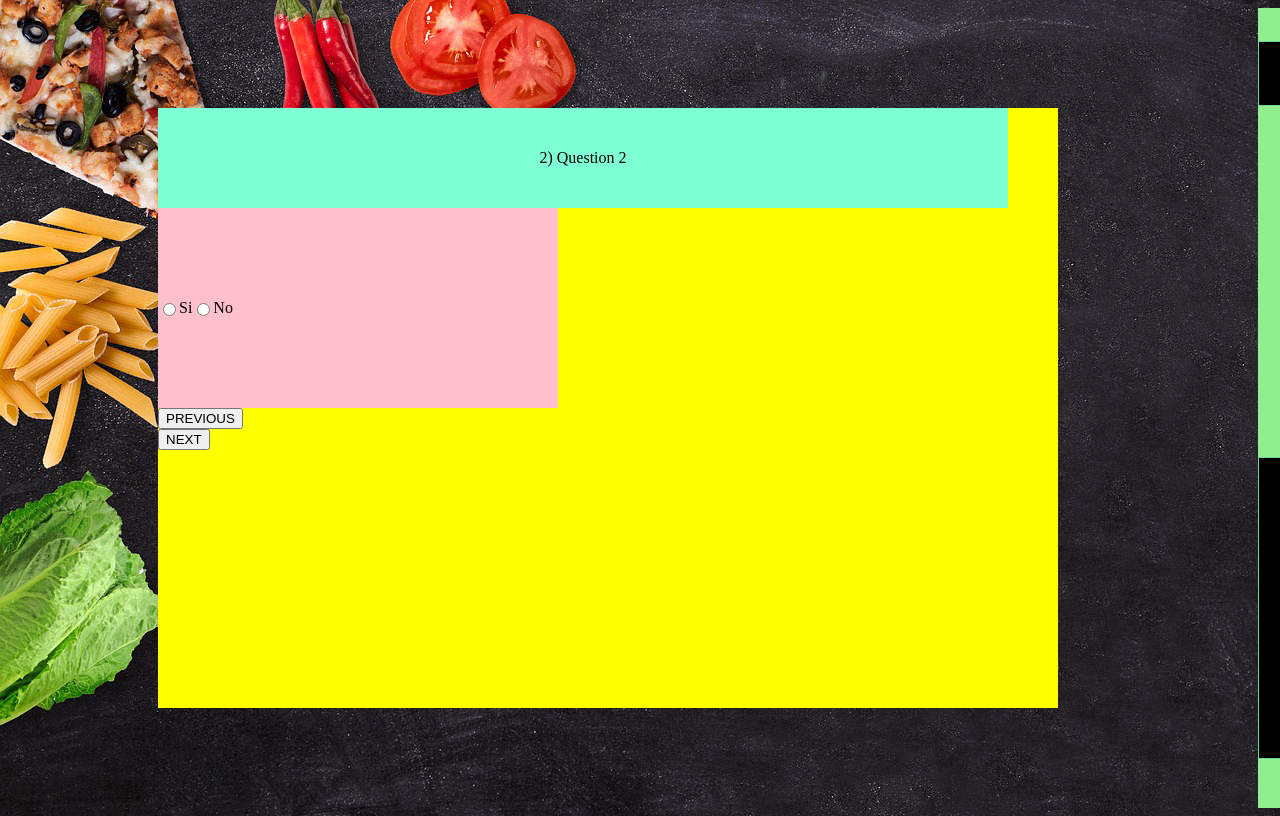
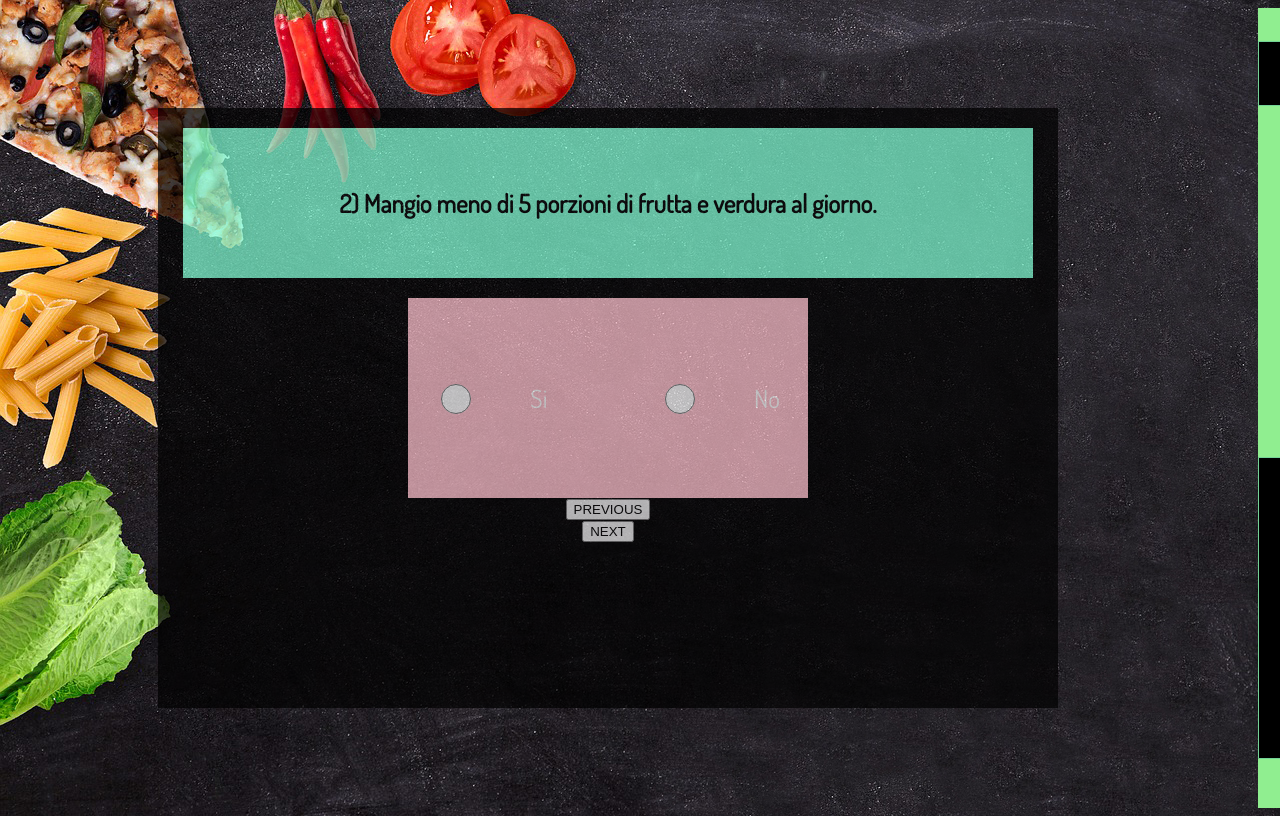
Before and after one commit to roberta-fiume/npmVueElisabetteNutritionistWensite, a Vue app: page /test/1 in a window 1280 px wide. Shown: the top 816 px of the page. Built offline with nearby package versions, Linux system fonts and the light colour scheme.

Commit message:
Styles qustions and answers. Not finished yet

```diff
--- a/src/Answer.vue
+++ b/src/Answer.vue
@@ -1,10 +1,10 @@
 <template>
-    <div id="answer-component">
-        <input type="radio"  class="yes" v-model="answer" value=true>
+    <div id="answer-component" class="p-smooth">
+        <input type="radio"  class="radio-button" v-model="answer" value=true>
         <label for="value">  Si </label>
         <br>
 
-        <input type="radio" class="no" v-model="answer" value=false>
+        <input type="radio" class="radio-button" v-model="answer" value=false>
         <label for="no">  No </label>
 
     </div>
@@ -53,10 +53,19 @@
  <style>
     #answer-component {
         display: flex;
+        flex-direction: row;
+        align-items: center;
+        justify-content: space-around;
         height: 200px;
         width: 400px;
         background-color: pink;
-        flex-direction: row;
-        align-items: center;
+        font-size: 25px;
+    }
+
+      input[type="radio"] {
+       width: 30px;
+       height: 30px;
+       border: 2px solid yellow;
+
     }
  </style>
--- a/src/App.vue
+++ b/src/App.vue
@@ -45,7 +45,6 @@
   #app {
     display: flex;
     justify-content: flex-end;
-    /*background-image: url('../src/assets/img/strawberry.jpg');*/
     align-items: center;
     flex-wrap: wrap;
     width: 1300px;
--- a/src/DoTest.vue
+++ b/src/DoTest.vue
@@ -20,20 +20,12 @@
 
 <style>
 
-/*
-    body {
-        background-image: url('../src/assets/img/test-img.jpg');
-        background-repeat: no-repeat;
-        background-size: cover;
-        background-attachment: fixed;
-    }
-    */
-
     #rootTest {
         display: flex;
         flex-direction: column;
         align-items: center;
         justify-content: center;
+        font-family: 'Dosis';
     }
 
     body {
--- a/src/Question.vue
+++ b/src/Question.vue
@@ -1,8 +1,5 @@
 <template>
     <div class="question-box">
-        <!-- <ul>
-            <li v-for="question in questions" :question="question" :key="question.id"> {{question.text}} </li>
-        </ul> -->
         {{ getQuestion() }}
     </div>
 </template>
--- a/src/QuestionModel.js
+++ b/src/QuestionModel.js
@@ -1,20 +1,20 @@
 export default {
     data: {
         questions: [
-            {question: "1) Question 1"},
-            {question: "2) Question 2"},
-            {question: "3) Question 3"},
-            {question: "4) Question 4"},
-            {question: "5) Question 5"},
-            {question: "6) Question 6"},
-            {question: "7) Question 7"},
-            {question: "8) Question 8"},
-            {question: "9) Question 9"},
-            {question: "10) Question 10"},
-            {question: "11) Question 11"},
-            {question: "12) Question 12"},
-            {question: "13) Question 13"},
-            {question: "14) Question 14"},
+            {question: "1) Al mattino mangio frequentemente brioche e cappuccino al bar."},
+            {question: "2) Mangio meno di 5 porzioni di frutta e verdura al giorno."},
+            {question: "3) Non è mia abitudine fare gli spuntini ma quando capita mangio qualche biscotto o prodotti confezionati."},
+            {question: "4) Ho poco tempo per cucinare, mangio spesso (almeno un pasto al giorno) fuori casa."},
+            {question: "5) Bevo più di tre caffè zuccherati al giorno."},
+            {question: "6) Non amo i prodotti integrali, uso molto più spesso prodotti fatti con farina bianca."},
+            {question: "7) Quando sono nervoso/a non resisto alla tentazione di mangiare, difficilmente riesco a controllarmi."},
+            {question: "8) Consumo più di tre volte alla settimana cibi ad alto contenuto di zucchero come gelati, dolci, bibite zuccherate ecc."},
+            {question: "9) Mi capita spesso (più di una volta a settimana) di cenare fuori casa e accompagnare la cena con bevande alcoliche."},
+            {question: "10) Sono pigro/a: non amo fare attività fisica."},
+            {question: "11) Bevo meno di 1,5l di acqua al giorno. Me ne dimentico completamente."},
+            {question: "12) Non riesco mai a pianificare bene la spesa da fare durante la settimana."},
+            {question: "13) Quando cucino aggiungo molto sale agli alimenti."},
+            {question: "14) Ho un pessimo rapporto con la bilancia e con lo specchio, non mi sento soddisfatto/a del mio aspetto fisico."},
 
         ]
     }
--- a/src/Results.vue
+++ b/src/Results.vue
@@ -134,25 +134,20 @@
                 } else if (sumOfTrueAndFalseAnswers >= 0 && sumOfTrueAndFalseAnswers <= 6) {
                     return this.profile = "Ahimè bisogna correre ai ripari!"
                 }
-
             }
-
-
-
-
         }
-
-
     }
 </script>
 
 <style>
     .question-and-answers-container{
+        font-family: 'Dosis';
         display: flex;
         flex-direction: column;
         width: 900px;
         height: 600px;
-        background-color: yellow;
-        flex-direction: column
+        background-color: black;
+        opacity: 0.7;
+        color: white;
     }
 </style>
--- a/src/Test.vue
+++ b/src/Test.vue
@@ -1,10 +1,10 @@
 <template>
-    <div >
+    <div id="main-cointainer">
        <div class="question-and-answers-container">
-            <question :questionNumber="$route.params.number"></question>
+          <h2><question :questionNumber="$route.params.number"></question></h2>
             <answer :questionNumber="$route.params.number"></answer>
 
-             <div>
+            <div>
                 <button v-on:click="navigateToPreviousQuestion()">PREVIOUS</button>
             </div>
 
@@ -72,6 +72,14 @@
 
 <style>
 
+    #main-cointainer {
+        display: flex;
+        flex-wrap: wrap;
+        align-items: center;
+        font-family: 'Dosis';
+
+    }
+
     body {
         background-image: url('../src/assets/img/test-img.jpg');
         background-repeat: no-repeat;
@@ -82,16 +90,22 @@
         flex-direction: column;
         width: 900px;
         height: 600px;
-        background-color: yellow;
-        flex-direction: column
+        flex-direction: column;
+        background-color: black;
+        opacity: 0.7;
+        align-items: center;
+
     }
     .question-box {
         display: flex;
         align-items: center;
         justify-content: center;
         background-color: aquamarine;
+        color: black;
         width: 850px;
-        height: 100px;
+        height: 150px;
+        font-size: 25px;
+
     }
 
     .div-select-answer {
@@ -104,8 +118,6 @@
         background-color: pink;
     }
 
-    .yes {
-        color:blue
-    }
+
 
 </style>
```
